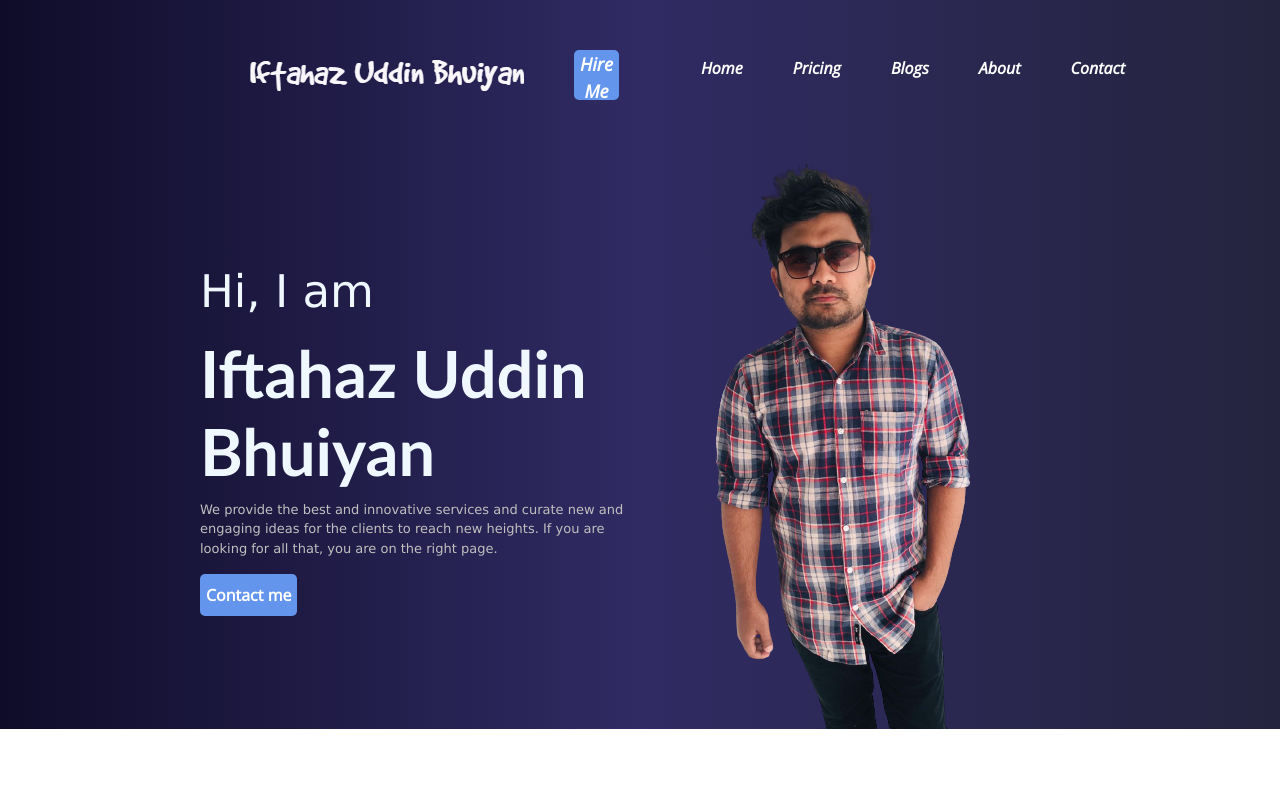
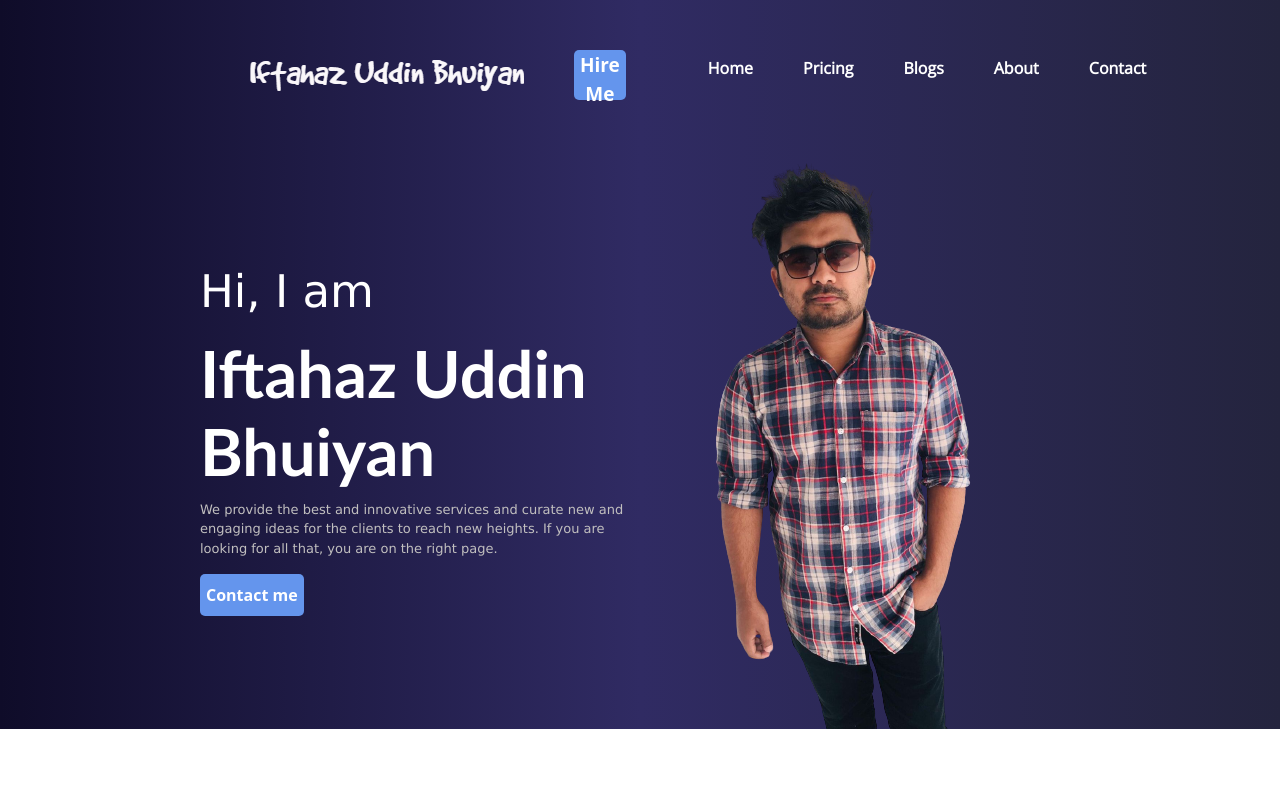
Before and after one commit to Arafat-Bhuiyan/seo-portfolio, a plain HTML site: page index.html in a window 1280 px wide. Shown: the top 800 px of the page. Drawn offline with nearby package versions, Linux system fonts and the light colour scheme.

Commit message:
button mistakes solving

```diff
--- a/css/style.css
+++ b/css/style.css
@@ -1,18 +1,14 @@
-*{
-    margin: 0;
-    color: aliceblue;
-    font-family: 'Open Sans', sans-serif;
-}
+
 .btn-primary{
     color: aliceblue;
     border: 0;
     width: 110px;
     height: 50px;
     border-radius: 5px;
-    background-color: cornflowerblue;
-    font-size: 18px;
-    font-weight: 800;
-    font-style: oblique;
+    background-color:cornflowerblue;
+    font-size: 19px;
+    font-weight: 700;
+    font-style: normal;
 }
 .btn-contact{
     color: aliceblue;
@@ -34,7 +30,7 @@
     color: aliceblue;
     font-size: 16px;
     font-weight: 800;
-    font-style: oblique;
+    font-family: 'Open Sans', sans-serif;
 }
 nav{
     display: flex;
@@ -62,6 +58,7 @@ nav ul{
     align-items: center;
 }
 .banner-title{
+    color: white;
     font-weight: 700;
     font-size: 65px;
     font-style: inherit;
@@ -69,6 +66,7 @@ nav ul{
     margin-bottom: 10px;
 }
 .banner-sub-title{
+    color: white;
     font-weight: 300;
     font-size: 45px;
     font-style: inherit;
@@ -107,7 +105,7 @@ main{
     text-align: center;
     color: black;
     font-size: 16px;
-    font-weight: bold;
+    font-weight: 500;
     margin-bottom: 30px;
 }
 
@@ -153,3 +151,18 @@ main{
 .contact a{
     text-decoration: none;
 }
+
+/* footer style */
+.footer{
+    color: white;
+    font-style: inherit;
+    font-family:Arial, Helvetica, sans-serif;
+}
+.footer-title{
+    color: white;
+    font-weight: 500;
+    font-size: 35px;
+    font-style: inherit;
+    font-family:Arial, Helvetica, sans-serif;
+    margin-bottom: 10px;
+}
--- a/index.html
+++ b/index.html
@@ -18,13 +18,13 @@
     <header class="header">
         <nav>
             <img src="img/white-logo.png" alt="">
-            <button class="btn-primary"><a href="http://">Hire Me</a></button>
+            <button class="btn-primary"><a href="#http://">Hire Me</a></button>
             <ul>
-                <li class="nav-font"><a href="http://">Home</a></li>
+                <li class="nav-font"><a href="#http://">Home</a></li>
                 <li class="nav-font"><a href="#pricing">Pricing</a></li>
-                <li class="nav-font"><a href="http://">Blogs</a></li>
-                <li class="nav-font"><a href="http://">About</a></li>
-                <li class="nav-font"><a href="http://">Contact</a></li>
+                <li class="nav-font"><a href="#http://">Blogs</a></li>
+                <li class="nav-font"><a href="#http://">About</a></li>
+                <li class="nav-font"><a href="#http://">Contact</a></li>
             </ul>
         </nav>
         <!-- header banner -->
```
